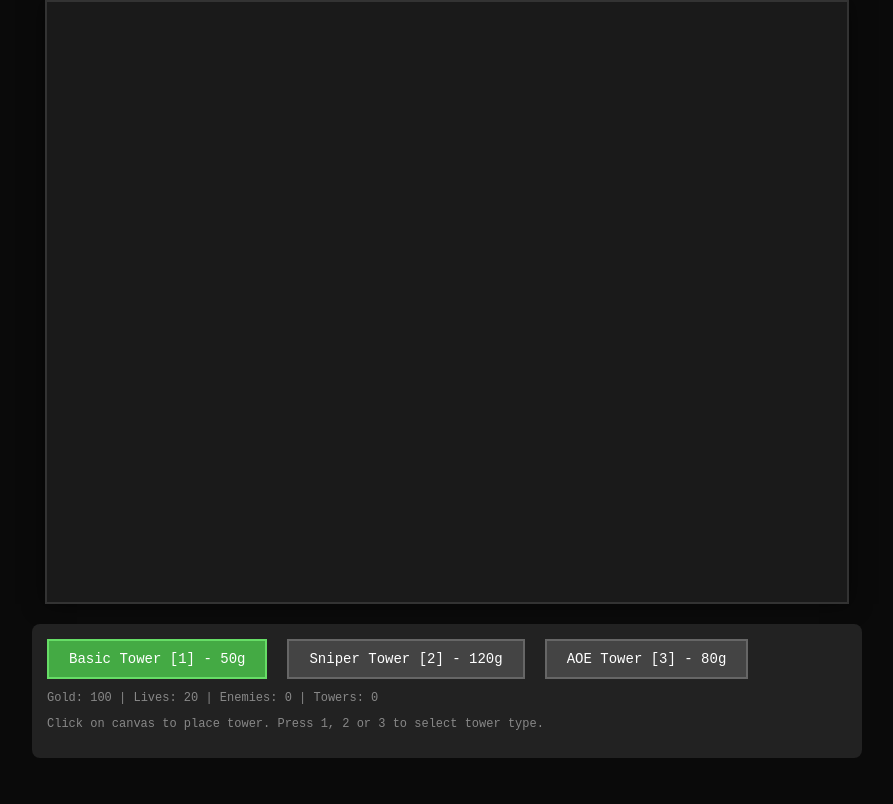
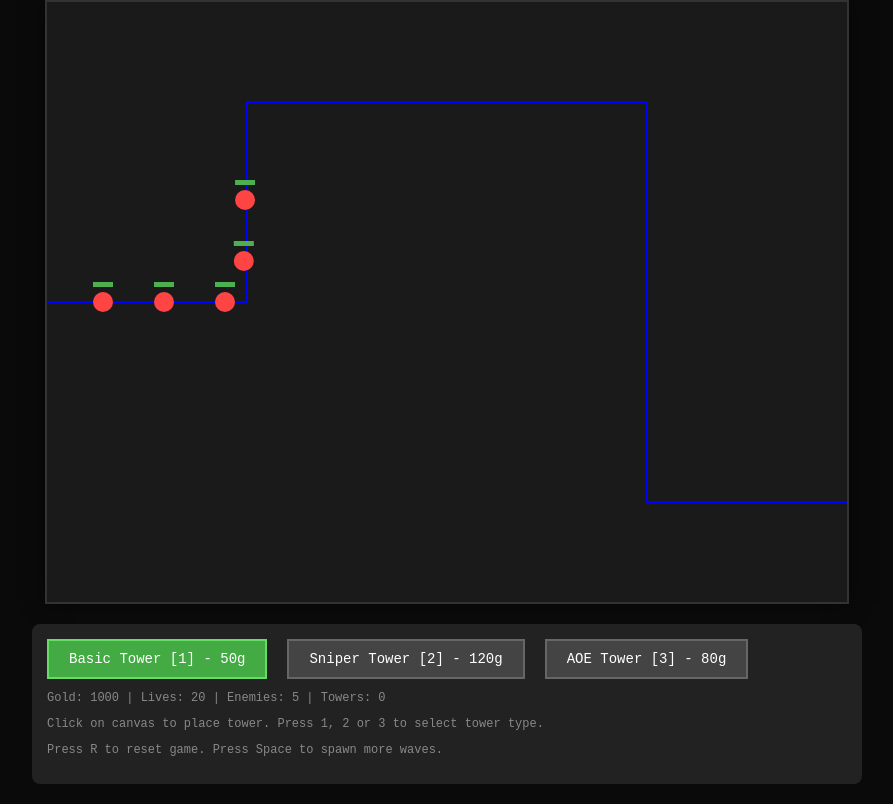
Before and after one commit to dsatev/game-project, a website built with Vite: page index.html in a window 1280 px wide. Shown: the part 100-904 px from the top of the page, without its empty margins (193-1086 px from the left). Before the commit the page ends 878 px from the top, so only its background shows below. Built offline with nearby package versions, Linux system fonts and the light colour scheme.

Commit message:
Code cleanup

```diff
--- a/index.html
+++ b/index.html
@@ -25,6 +25,7 @@
         Towers: <span id="towers">0</span>
       </p>
       <p>Click on canvas to place tower. Press 1, 2 or 3 to select tower type.</p>
+      <p>Press R to reset game. Press Space to spawn more waves.</p>
     </div>
   </div>
 
--- a/src/game/config.js
+++ b/src/game/config.js
@@ -54,37 +54,11 @@ export const TOWER_TYPES = {
         cost: 10
     }
 }
-export const LEVELS = {
-    1: {
-        name: "Forest Path",
-        pathway: [
-            { x: 50, y: 300 },
-            { x: 200, y: 250 },
-            { x: 350, y: 300 },
-            { x: 500, y: 200 },
-            { x: 700, y: 300 }
-        ],
-        waves: [
-            { enemyType: 'basic', count: 5, delay: 0, spawnInterval: 1000 },
-            { enemyType: 'basic', count: 8, delay: 5000, spawnInterval: 800 },
-            { enemyType: 'fast', count: 3, delay: 10000, spawnInterval: 1200 }
-        ],
-        difficulty: 1
-    },
-    2: {
-        name: "Mountain Route",
-        pathway: [
-            { x: 100, y: 100 },
-            { x: 300, y: 150 },
-            { x: 400, y: 400 },
-            { x: 600, y: 350 },
-            { x: 750, y: 150 }
-        ],
-        waves: [
-            { enemyType: 'basic', count: 10, delay: 0, spawnInterval: 600 },
-            { enemyType: 'tank', count: 2, delay: 8000, spawnInterval: 2000 },
-            { enemyType: 'fast', count: 6, delay: 12000, spawnInterval: 900 }
-        ],
-        difficulty: 2
-    }
-};
+export const PATH_WAYPOINTS = [
+    {x: 0, y: 300},
+    {x: 200, y: 300},
+    {x: 200, y: 100},
+    {x: 600, y: 100},
+    {x: 600, y: 500},
+    {x: 800, y: 500}
+];
--- a/src/main.js
+++ b/src/main.js
@@ -3,14 +3,13 @@ import { initRenderSystem, renderSystem } from './systems/renderSystem.js';
 import { initInput, inputSystem } from './systems/inputSystem.js';
 import { Path } from './components/index.js';
 import { towerSystem } from './systems/towerSystem.js';
+import { movementSystem } from './systems/simpleMovementSystem.js';
 import { projectileSystem } from './systems/projectileSystem.js';
-import { simpleMovementSystem } from './systems/simpleMovementSystem.js';
-import { waveSystem, resetWaves } from './systems/waveSystem.js';
+import { waveSystem, resetWaves, startWave    } from './systems/waveSystem.js';
 import { cleanupSystem, isGameOver, resetGameOver } from './systems/cleanupSystem.js';
 import { getGold, getLives, resetEconomy } from './systems/economySystem.js';
-import { TOWER_TYPES } from './game/config.js';
+import { TOWER_TYPES, PATH_WAYPOINTS } from './game/config.js';
 import { getSelectedTowerType, setSelectedTowerType } from './systems/inputSystem.js';
-import { initLevel } from './systems/levelSystem.js';
 
 
 
@@ -29,9 +28,10 @@ const initWorld = () => {
   world = addComponent(pathEntityId, 'path', Path(PATH_WAYPOINTS), world);
 
   return world;
-};
+}
 
 world = initWorld();
+
 let type = ''
 
 const updateUI = (world) => {
@@ -66,10 +66,10 @@ const updateUI = (world) => {
     } else {
       btn.classList.remove('active');
     }
-  });
+  })
 
   return world;
-};
+}
 
 const restartGame = () => {
   resetGameOver();
@@ -80,7 +80,7 @@ const restartGame = () => {
   gameLoopRunning = true;
 
   requestAnimationFrame(gameLoop);
-};
+}
 
 let lastTime = 0;
 let gameLoopRunning = true;
@@ -100,7 +100,7 @@ const gameLoop = (currentTime) => {
     ...world,
     time: currentTime,
     deltaTime: deltaTime
-  };
+  }
 
 
   world = inputSystem(world);
@@ -113,7 +113,7 @@ const gameLoop = (currentTime) => {
   world = updateUI(world);
 
   requestAnimationFrame(gameLoop);
-};
+}
 
 
 window.addEventListener('keydown', (e) => {
@@ -124,7 +124,7 @@ window.addEventListener('keydown', (e) => {
     e.preventDefault();
     restartGame();
   }
-});
+})
 
 
 document.querySelectorAll('button[id^="btn-tower"]').forEach(btn => {
@@ -140,12 +140,10 @@ document.querySelectorAll('button[id^="btn-tower"]').forEach(btn => {
 
     document.querySelectorAll('button[id^="btn-tower"]').forEach(b =>
       b.classList.remove('active')
-    );
+    )
     btn.classList.add('active');
-  });
-});
+  })
+})
 
-// At startup
-initLevel(1); // Start with level 1
 
 requestAnimationFrame(gameLoop);
--- a/src/systems/levelSystem.js
+++ /dev/null
@@ -1,37 +0,0 @@
-import { LEVELS } from '../game/config.js';
-
-let currentLevel = 1;
-let currentWave = 0;
-let levelData = null;
-
-export const initLevel = (levelNumber) => {
-    if (!LEVELS[levelNumber]) {
-        console.error(`Level ${levelNumber} not found`);
-        return false;
-    }
-    currentLevel = levelNumber;
-    currentWave = 0;
-    levelData = LEVELS[levelNumber];
-    return true;
-};
-
-export const getCurrentLevel = () => currentLevel;
-export const getLevelData = () => levelData;
-export const getCurrentWave = () => currentWave;
-export const getPathway = () => levelData?.pathway || [];
-
-export const nextWave = () => {
-    if (currentWave < levelData.waves.length - 1) {
-        currentWave++;
-        return true;
-    }
-    return false; // Level complete
-};
-
-export const getCurrentWaveConfig = () => {
-    return levelData?.waves[currentWave] || null;
-};
-
-export const isLevelComplete = () => {
-    return currentWave >= levelData.waves.length;
-};
--- a/src/systems/simpleMovementSystem.js
+++ b/src/systems/simpleMovementSystem.js
@@ -1,81 +1,64 @@
-import { getPathway } from './levelSystem.js';
-import { removeEntity } from '../core/esc.js';
-
-const distance = (pos1, pos2) => {
-    const dx = pos2.x - pos1.x;
-    const dy = pos2.y - pos1.y;
-    return Math.sqrt(dx * dx + dy * dy);
-};
-
-export const simpleMovementSystem = (world) => {
+export const movementSystem = (world) => {
     if (!world || !world.entities) return world;
 
-    const pathway = getPathway();
-    let newWorld = world;
-    const enemiesToRemove = [];
-
-    newWorld = {
-        ...newWorld,
-        entities: newWorld.entities.map(entity => {
-            if (!entity.components.enemy || !entity.components.position) {
+    const updatedEntities = world.entities.map(entity => {
+        if (!entity.components.enemy || !entity.components.position || !entity.components.path) {
             return entity;
         }
 
         const pos = entity.components.position;
+        const path = entity.components.path;
         const enemy = entity.components.enemy;
-            const speed = enemy.speed;
 
-            // Get next waypoint
-            const nextWaypoint = pathway[enemy.waypoint];
-            if (!nextWaypoint) {
-                enemiesToRemove.push(entity.id);
-                return entity;
-            }
-
-            const dist = distance(pos, nextWaypoint);
-
-            // Reached waypoint, move to next
-            if (dist < speed) {
-                if (enemy.waypoint < pathway.length - 1) {
+        if (!path.waypoints || path.waypoints.length === 0 || path.currentWaypointIndex >= path.waypoints.length) {
             return {
                 ...entity,
                 components: {
                     ...entity.components,
-                            enemy: {
-                                ...enemy,
-                                waypoint: enemy.waypoint + 1
+                    reachedEnd: true
                 }
-                        }
-                    };
-                } else {
-                    // Reached end of path
-                    enemiesToRemove.push(entity.id);
-                    return entity;
             }
         }
 
-            // Move towards waypoint
-            const dx = nextWaypoint.x - pos.x;
-            const dy = nextWaypoint.y - pos.y;
-            const moveX = (dx / dist) * speed;
-            const moveY = (dy / dist) * speed;
+        const target = path.waypoints[path.currentWaypointIndex];
+
+        if (!target || typeof target.x === 'undefined' || typeof target.y === 'undefined') {
+            return entity;
+        }
+        const dx = target.x - pos.x;
+        const dy = target.y - pos.y;
+        const distance = Math.sqrt(dx * dx + dy * dy);
+
+        if (distance < 5) {
+            return {
+                ...entity,
+                components: {
+                    ...entity.components,
+                    path: {
+                        ...path,
+                        currentWaypointIndex: path.currentWaypointIndex + 1
+                    }
+                }
+            }
+        }
+
+        const moveX = (dx / distance) * enemy.speed;
+        const moveY = (dy / distance) * enemy.speed;
 
         return {
             ...entity,
             components: {
                 ...entity.components,
                 position: {
+                    ...pos,
                     x: pos.x + moveX,
                     y: pos.y + moveY
                 }
             }
-            };
+        }
     })
-    };
-
-    enemiesToRemove.forEach(id => {
-        newWorld = removeEntity(id, newWorld);
-    });
-
-    return newWorld;
-};
+    return {
+        ...world,
+        entities: updatedEntities
+    }
+}
--- a/src/systems/waveSystem.js
+++ b/src/systems/waveSystem.js
@@ -1,68 +1,122 @@
-import { getPathway, getCurrentWaveConfig } from './levelSystem.js';
-import { ENEMY_TYPES } from '../game/config.js';
+import { createEntity, addComponent } from "../core/esc.js";
+import { Path, Position, Health, Enemy, Renderable } from "../components/index.js";
+import { ENEMY_TYPES } from "../game/config.js";
 
-let waveTimer = 0;
-let spawnTimer = 0;
-let enemiesToSpawn = 0;
+const WAVES = [
+    [
+        { type: 'BASIC', count: 5, interval: 1000 },
+    ],
+    [
+        { type: 'BASIC', count: 8, interval: 800 },
+        { type: 'FAST', count: 3, interval: 1000 },
+    ],
+    [
+        { type: 'BASIC', count: 10, interval: 600 },
+        { type: 'FAST', count: 5, interval: 800 },
+        { type: 'TANK', count: 2, interval: 2000 },
+    ],
+    [
+        { type: 'TANK', count: 5, interval: 1000 },
+        { type: 'FAST', count: 20, interval: 400 },
+    ]
+];
 
-export const waveSystem = (world) => {
+let currentWaveIndex = 0;
+let waveInProgress = false;
+let spawnQueue = [];
+let nextSpawnTime = 0;
+let waveStartTime = 0;
+
+const prepareWave = (waveIndex) => {
+    const wave = WAVES[waveIndex];
+    if (!wave) return [];
+
+    const queue = [];
+    wave.forEach(group => {
+        for (let i = 0; i < group.count; i++) {
+            queue.push({
+                type: group.type,
+                spawnTime: i * group.interval
+            });
+        }
+    });
+    return queue.sort((a, b) => a.spawnTime - b.spawnTime) ;
+}
+
+const spawnEnemy = (world, type, pathWaypoints) => {
+    const config = ENEMY_TYPES[type];
+    const startPos = pathWaypoints[0];
+
+    let newWorld = createEntity(world);
+    const entityId = newWorld.nextEntityId - 1;
+
+    newWorld = addComponent(entityId, 'position', Position(startPos.x, startPos.y), newWorld);
+    newWorld = addComponent(entityId, 'health', Health(config.health, config.health), newWorld);
+    newWorld = addComponent(entityId, 'enemy', Enemy(config.speed, config.reward), newWorld);
+    newWorld = addComponent(entityId, 'path', Path(pathWaypoints), newWorld);
+    newWorld = addComponent(entityId, 'renderable', Renderable('circle', config.color, config.size), newWorld);
+
+    return newWorld;
+}
+
+export const waveSystem = (world, pathWaypoints) => {
     if (!world || !world.entities) return world;
 
-    const waveConfig = getCurrentWaveConfig();
-    if (!waveConfig) return world;
+    if(!waveInProgress && spawnQueue.length === 0) {
+        if(currentWaveIndex >= WAVES.length) {
+            return world;
+        }
 
-    const pathway = getPathway();
-    if (pathway.length === 0) return world;
-
-    // Check if wave should start
-    if (world.waveStartTime === undefined) {
-        world.waveStartTime = Date.now();
+        spawnQueue = prepareWave(currentWaveIndex);
+        waveInProgress = true;
+        waveStartTime = world.time || 0;
+        nextSpawnTime = waveStartTime + (spawnQueue.length > 0 ? spawnQueue[0].spawnTime : 0);
+        nextSpawnTime = world.time || 0;
+        currentWaveIndex++;
     }
-
-    const elapsed = Date.now() - world.waveStartTime;
-
-    // Delay before wave starts
-    if (elapsed < waveConfig.delay) {
-        return world;
-    }
-
-    waveTimer = elapsed - waveConfig.delay;
-    spawnTimer += waveTimer;
 
     let newWorld = world;
 
-    // Spawn enemies based on interval
-    while (spawnTimer >= waveConfig.spawnInterval && enemiesToSpawn < waveConfig.count) {
-        spawnTimer -= waveConfig.spawnInterval;
-        enemiesToSpawn++;
+    while(spawnQueue.length > 0 && world.time >= nextSpawnTime){
+        const next = spawnQueue.shift();
+        newWorld = spawnEnemy(newWorld, next.type, pathWaypoints);
 
-        const enemyConfig = ENEMY_TYPES[waveConfig.enemyType];
-        const enemy = {
-            id: `enemy-${Date.now()}-${Math.random()}`,
-            components: {
-                position: { ...pathway[0] },
-                velocity: { x: 0, y: 0 },
-                enemy: {
-                    type: waveConfig.enemyType,
-                    waypoint: 1,
-                    speed: enemyConfig.speed,
-                    reward: enemyConfig.reward
-                },
-                health: {
-                    max: enemyConfig.health,
-                    current: enemyConfig.health
-                }
-            }
-        };
-
-        newWorld = createEntity(enemy, newWorld);
+        if(spawnQueue.length > 0) {
+            nextSpawnTime = world.time + (spawnQueue[0].spawnTime - next.spawnTime);
+        }
     }
 
+    if (waveInProgress && spawnQueue.length === 0) {
+        const remainingEnemies = newWorld.entities.filter(e => e.components.enemy).length;
+
+        if (remainingEnemies === 0) {
+            waveInProgress = false;
+
+            nextSpawnTime = world.time + 5000
+
+        }
+        return newWorld;
+    }
     return newWorld;
-};
+}
 
 export const resetWaves = () => {
-    waveTimer = 0;
-    spawnTimer = 0;
-    enemiesToSpawn = 0;
-};
+    currentWaveIndex = 0;
+    waveInProgress = false;
+    spawnQueue = [];
+    nextSpawnTime = 0;
+    waveStartTime = 0;
+}
+
+export const startWave = () => {
+    currentWaveIndex = 0;
+
+    waveStartTime = 0;
+}
+
+export const getWaveInfo = () => ({
+    currentWaveIndex,
+    waveInProgress,
+    totalWaves: WAVES.length,
+    remainigInQueue: spawnQueue.length
+})
```
Also changed, not shown: src/components/index.js (+8 -8 lines), src/core/esc.js (+13 -13 lines), src/game/levelsConfig.js (deleted, +0 -27 lines), src/systems/cleanupSystem.js (+4 -4 lines), src/systems/economySystem.js (+4 -4 lines), src/systems/inputSystem.js (+6 -6 lines), src/systems/projectileSystem.js (+8 -8 lines), src/systems/renderSystem.js (+4 -4 lines), src/systems/towerSystem.js (+5 -5 lines). Lines whose indentation alone changed are shown as unchanged.
